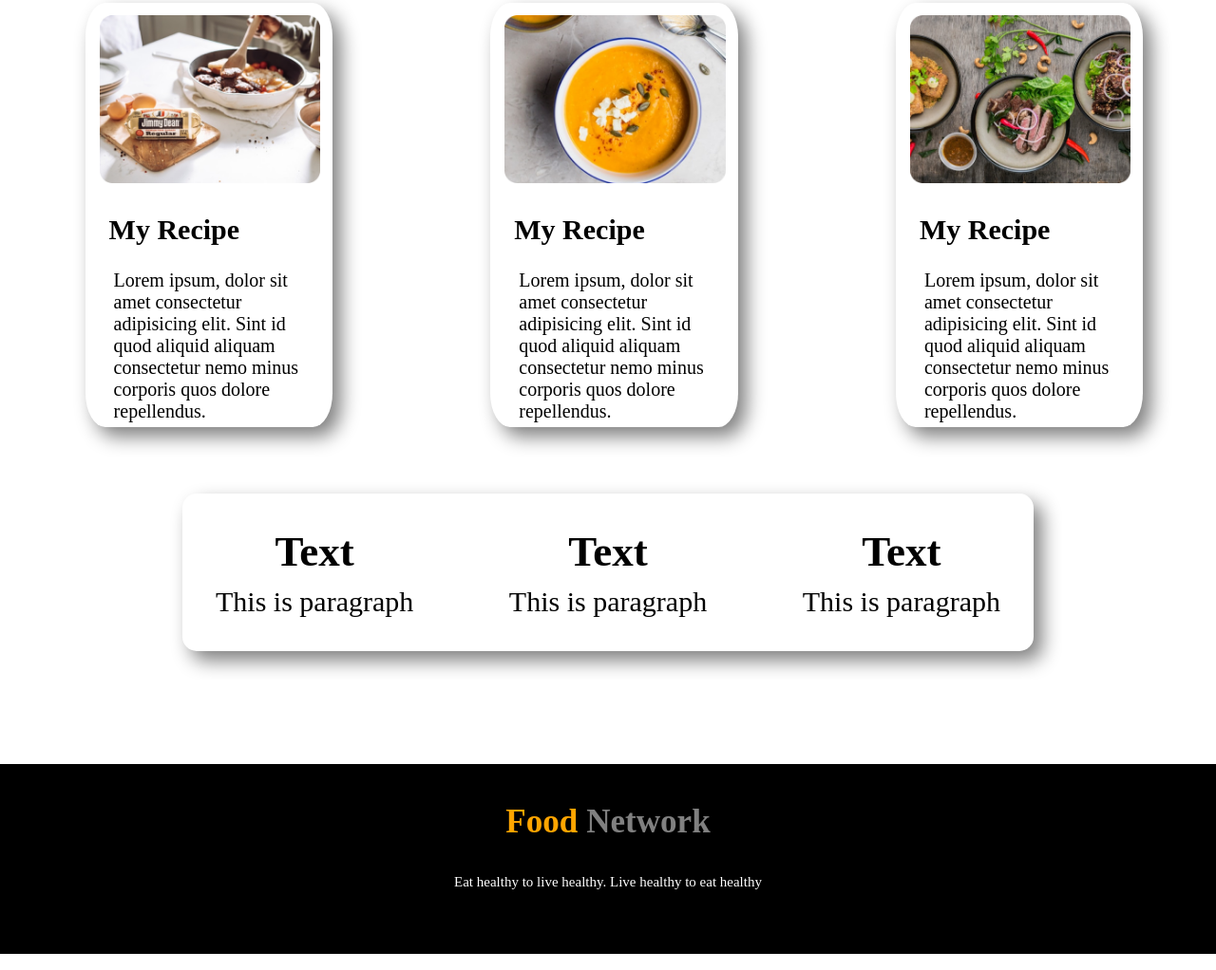
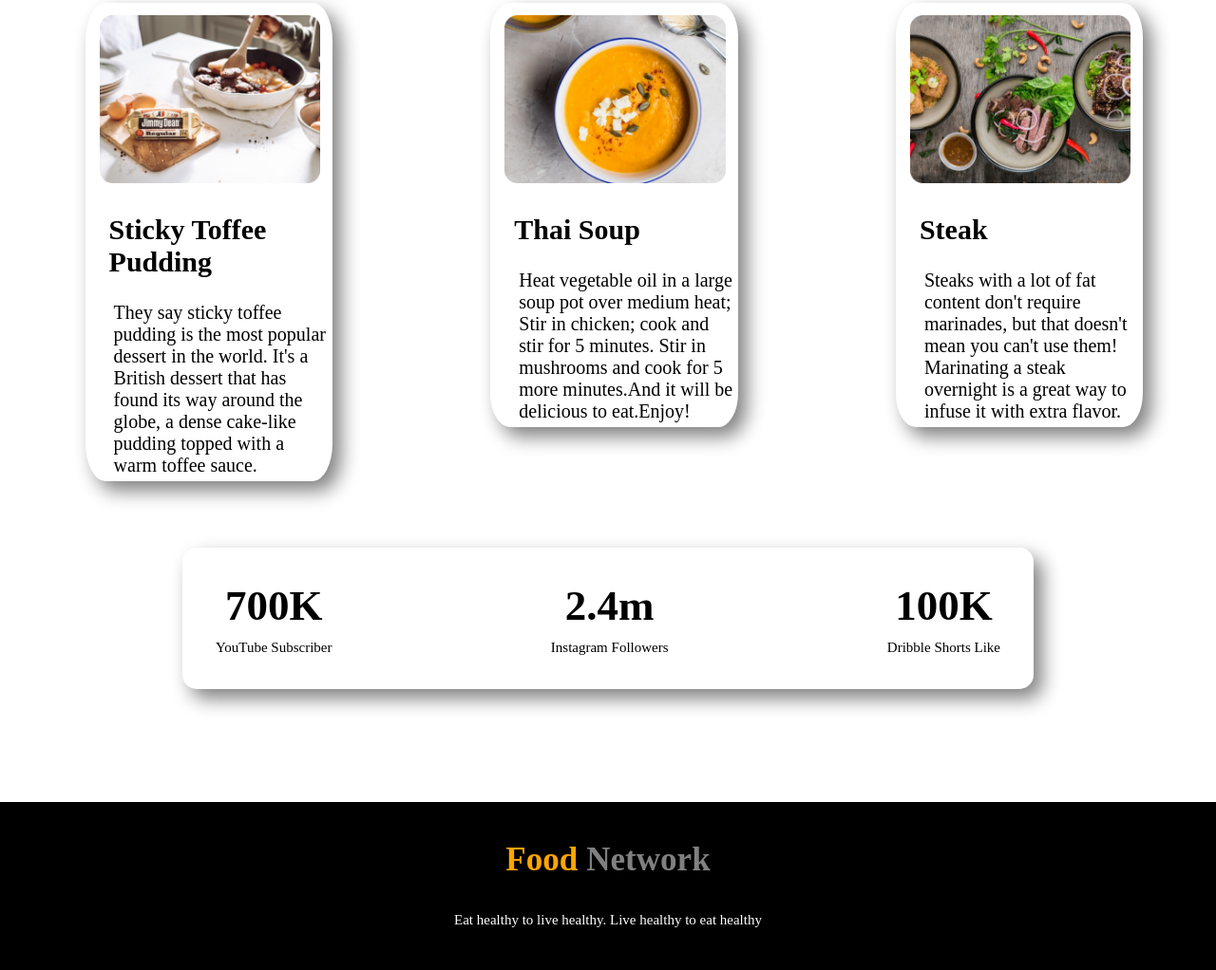
Before and after one commit to Asadulla1/new-project, a plain HTML site: page index.html in a window 1280 px wide. Shown: the part 1268-2290 px from the top of the page at 95% size. Drawn offline with Linux system fonts and the light colour scheme; a web font is replaced by a local one.

Commit message:
Final submit

```diff
--- a/index.html
+++ b/index.html
@@ -72,11 +72,11 @@
         <div class="recipe-item">
           <img src="images/food/Project Cover.jpg" alt="Restriction" />
           <div class="text-align">
-            <h2>My Recipe</h2>
+            <h2>Sticky Toffee Pudding</h2>
             <p id="paragraph4">
-              Lorem ipsum, dolor sit amet consectetur adipisicing elit. Sint id
-              quod aliquid aliquam consectetur nemo minus corporis quos dolore
-              repellendus.
+              They say sticky toffee pudding is the most popular dessert in the
+              world. It's a British dessert that has found its way around the
+              globe, a dense cake-like pudding topped with a warm toffee sauce.
             </p>
           </div>
         </div>
@@ -85,11 +85,11 @@
         <div class="recipe-item">
           <img src="images/food/Project Cover.png" alt="Restriction" />
           <div class="text-align">
-            <h2>My Recipe</h2>
+            <h2>Thai Soup</h2>
             <p id="paragraph4">
-              Lorem ipsum, dolor sit amet consectetur adipisicing elit. Sint id
-              quod aliquid aliquam consectetur nemo minus corporis quos dolore
-              repellendus.
+              Heat vegetable oil in a large soup pot over medium heat; Stir in
+              chicken; cook and stir for 5 minutes. Stir in mushrooms and cook
+              for 5 more minutes.And it will be delicious to eat.Enjoy!
             </p>
           </div>
         </div>
@@ -98,11 +98,11 @@
         <div class="recipe-item">
           <img src="images/food/Project Cover1.jpg" alt="Null" />
           <div class="text-align">
-            <h2>My Recipe</h2>
+            <h2>Steak</h2>
             <p id="paragraph4">
-              Lorem ipsum, dolor sit amet consectetur adipisicing elit. Sint id
-              quod aliquid aliquam consectetur nemo minus corporis quos dolore
-              repellendus.
+              Steaks with a lot of fat content don't require marinades, but that
+              doesn't mean you can't use them! Marinating a steak overnight is a
+              great way to infuse it with extra flavor.
             </p>
           </div>
         </div>
@@ -111,32 +111,23 @@
       </div>
     </section>
 
-    <!--Third Section-->
+    <!--Fourth Section-->
     <section class="info-section" style="overflow: hidden">
-      <!--parent div-->
       <div class="inner-info">
-        <!--div-1-->
         <div class="recipe-info">
-          <h2>Text</h2>
-          <p>This is paragraph</p>
+          <h2>700K</h2>
+          <p class="paragraph5">YouTube Subscriber</p>
         </div>
-        <!--div 1 end-->
-        <!--div 2-->
         <div class="recipe-info">
-          <h2>Text</h2>
-          <p>This is paragraph</p>
+          <h2>2.4m</h2>
+          <p class="paragraph5">Instagram Followers</p>
         </div>
-        <!--div 2 end-->
-        <!--div 3-->
         <div class="recipe-info">
-          <h2>Text</h2>
-          <p>This is paragraph</p>
+          <h2>100K</h2>
+          <p class="paragraph5">Dribble Shorts Like</p>
         </div>
-        <!--Div 3 end-->
-        <!--End of Parent div-->
       </div>
     </section>
-
     <section class="last-section" style="overflow: hidden">
       <div class="last-align">
         <h3>
--- a/style.css
+++ b/style.css
@@ -39,6 +39,9 @@ body {
 }
 #paragraph4 {
   font-size: 20px;
+}
+.paragraph5 {
+  font-size: 15px;
 }
 a {
   text-decoration: none;
```
